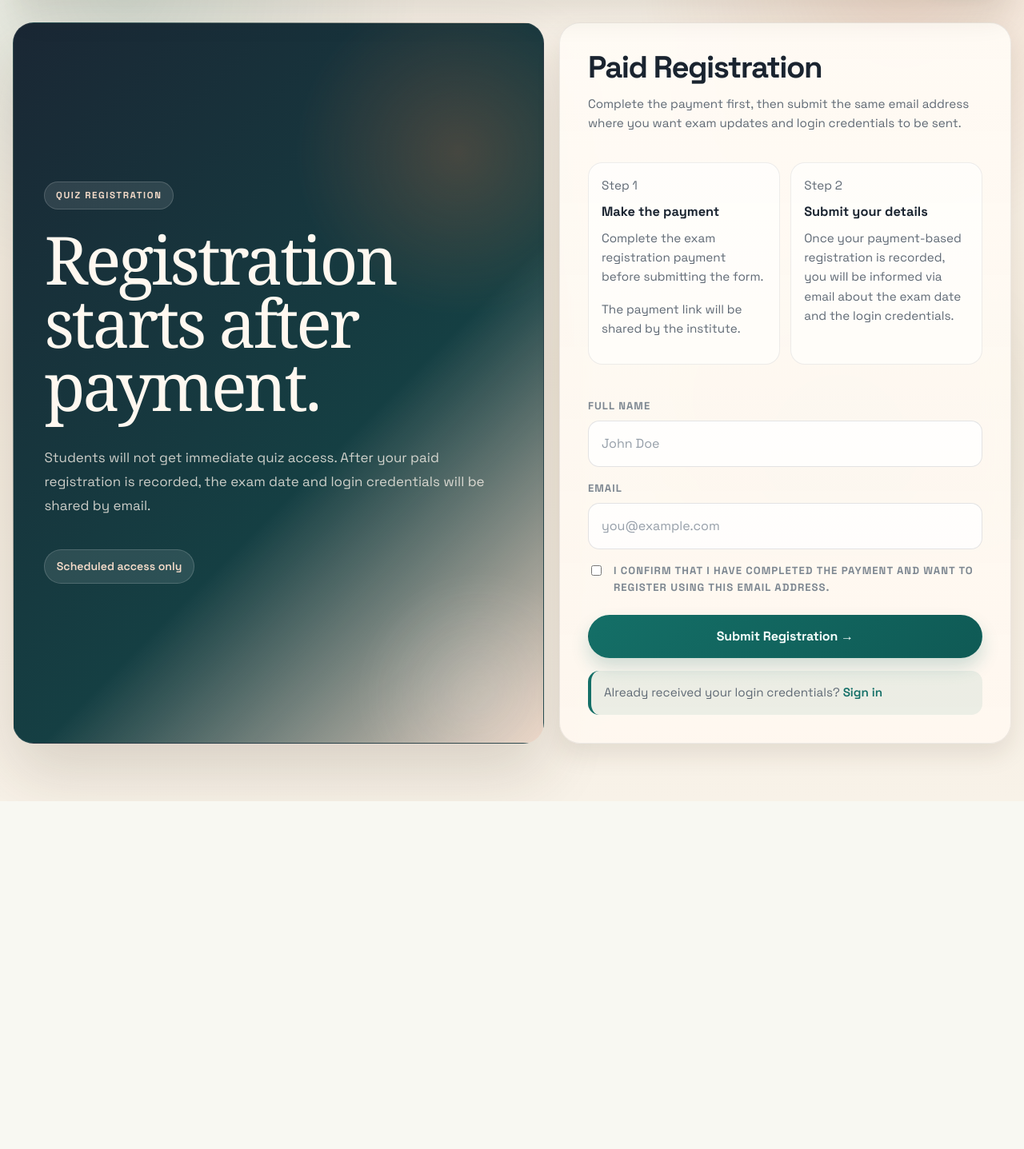
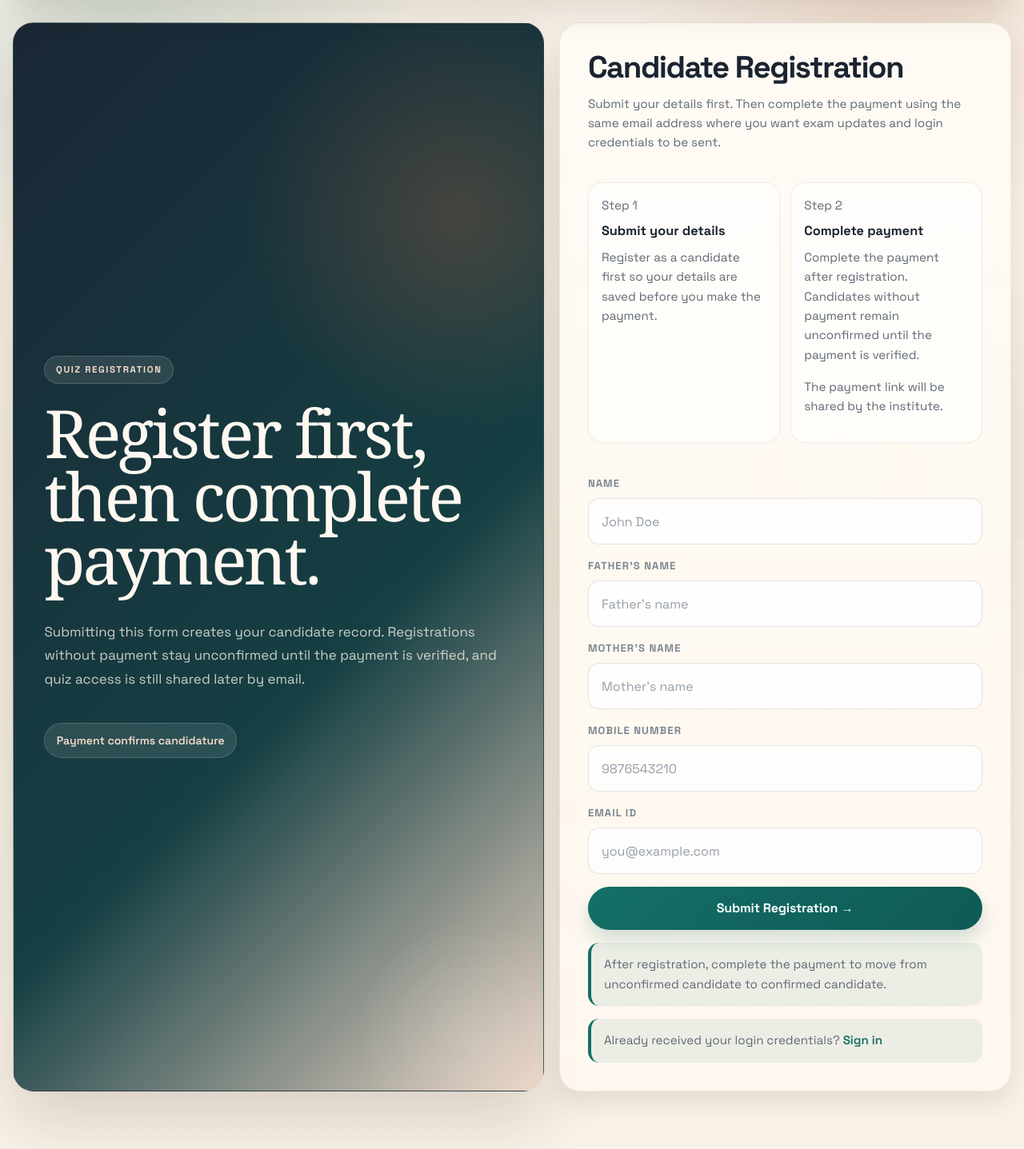
Before and after one commit to FIRDOUS-BHAT/quiz-platform-lite, a FastAPI app: page /app/register in a window 1280 px wide. Shown: the part 125-1562 px from the top of the page at 80% size. Before the commit the page ends 1127 px from the top, so only its background shows below. Run offline with FastAPI, Linux system fonts and the light colour scheme; parts of the project's set-up code (start-up, migrations or seed data) failed here and were passed over; some web fonts are replaced.

Commit message:
feat: add student registration fields and implement payment status management workflow

```diff
--- a/app/dependencies.py
+++ b/app/dependencies.py
@@ -2,7 +2,7 @@ from typing import Literal
 
 from fastapi import Depends, HTTPException, Request, status
 
-from app.schemas.auth import UserAccessStatus, UserSession
+from app.schemas.auth import PaymentStatus, UserAccessStatus, UserSession
 from app.services.db import DatabaseSessionFactory
 
 SessionScope = Literal["student", "admin", "either"]
@@ -96,9 +96,15 @@ async def get_current_user(request: Request, store=Depends(get_store)) -> UserSe
     if user is None:
         raise HTTPException(status_code=status.HTTP_401_UNAUTHORIZED, detail="Authentication required")
     if user.access_status != UserAccessStatus.ACTIVE:
+        detail = "Your registration and payment are on file. The exam date and login credentials will be shared by email."
+        if user.payment_status == PaymentStatus.UNCONFIRMED:
+            detail = (
+                "Your registration is on file, but payment is still pending confirmation. "
+                "Complete the payment to confirm your candidature."
+            )
         raise HTTPException(
             status_code=status.HTTP_401_UNAUTHORIZED,
-            detail="Your registration is on file. The exam date and login credentials will be shared by email.",
+            detail=detail,
         )
     return user
 
--- a/app/models.py
+++ b/app/models.py
@@ -17,8 +17,12 @@ class User(Base):
     user_id: Mapped[str] = mapped_column(String(128), primary_key=True)
     email: Mapped[str] = mapped_column(String(320), unique=True, nullable=False, index=True)
     full_name: Mapped[str] = mapped_column(String(256), nullable=False)
+    father_name: Mapped[str | None] = mapped_column(String(256))
+    mother_name: Mapped[str | None] = mapped_column(String(256))
+    mobile_number: Mapped[str | None] = mapped_column(String(32))
     password_hash: Mapped[str] = mapped_column(String(512), nullable=False)
     role: Mapped[str] = mapped_column(String(32), nullable=False)
+    payment_status: Mapped[str] = mapped_column(String(32), nullable=False, default="confirmed", index=True)
     access_status: Mapped[str] = mapped_column(String(32), nullable=False, default="active", index=True)
     created_at: Mapped[int] = mapped_column(BigInteger, nullable=False, index=True)
 
@@ -28,6 +32,7 @@ class User(Base):
 
     __table_args__ = (
         CheckConstraint("role IN ('admin', 'student')", name="ck_users_role"),
+        CheckConstraint("payment_status IN ('unconfirmed', 'confirmed')", name="ck_users_payment_status"),
         CheckConstraint("access_status IN ('active', 'pending_credentials')", name="ck_users_access_status"),
     )
 
--- a/app/schemas/platform.py
+++ b/app/schemas/platform.py
@@ -3,7 +3,7 @@ from typing import Literal
 from pydantic import BaseModel, ConfigDict, Field, StringConstraints
 from typing_extensions import Annotated
 
-from app.schemas.auth import UserAccessStatus
+from app.schemas.auth import PaymentStatus, UserAccessStatus
 from app.schemas.quiz import PublicQuizDefinition, PublicQuizQuestion, QuizLifecycleStatus
 
 Identifier = Annotated[str, StringConstraints(strip_whitespace=True, min_length=1, max_length=128)]
@@ -39,7 +39,11 @@ class AdminStudentRecord(BaseModel):
 
     user_id: Identifier
     full_name: str
+    father_name: str | None = None
+    mother_name: str | None = None
+    mobile_number: str | None = None
     email: str
+    payment_status: PaymentStatus = PaymentStatus.CONFIRMED
     access_status: UserAccessStatus = UserAccessStatus.ACTIVE
     created_at: int = Field(gt=0)
     quizzes_started: int = Field(ge=0)
--- a/app/templates/base.html
+++ b/app/templates/base.html
@@ -480,6 +480,7 @@
     }
 
     input[type="text"],
+    input[type="tel"],
     input[type="email"],
     input[type="password"],
     input[type="datetime-local"],
@@ -525,6 +526,7 @@
     }
 
     input[type="text"]:focus,
+    input[type="tel"]:focus,
     input[type="email"]:focus,
     input[type="password"]:focus,
     input[type="datetime-local"]:focus,
@@ -2155,7 +2157,7 @@
           {% elif current_user %}
             Open scheduled tests, continue active work, and review results from the student workspace.
           {% else %}
-            Complete paid registration to receive the exam schedule and login credentials by email.
+            Register first, then complete payment to confirm your candidature and receive the exam schedule and login credentials by email.
           {% endif %}
         </div>
       </div>
--- a/app/templates/login.html
+++ b/app/templates/login.html
@@ -6,13 +6,13 @@
   <section class="auth-aside">
     <span class="eyebrow">Student Sign In</span>
     <h1>Sign in with the credentials sent to your email.</h1>
-    <p class="hero-lead">Paid registration does not unlock the quiz immediately. The exam date and login credentials are shared later by email.</p>
+    <p class="hero-lead">Registration and payment do not unlock the quiz immediately. Confirmed candidates receive the exam date and login credentials later by email.</p>
   </section>
 
   <section class="auth-panel">
     <div>
       <h2>Sign In</h2>
-      <p class="meta" style="margin-top: 8px;">Use the email address and password shared with you after your registration is approved for the scheduled exam.</p>
+      <p class="meta" style="margin-top: 8px;">Use the email address and password shared with you after your registration is confirmed and scheduled for the exam.</p>
     </div>
     <form method="post" action="/app/login" class="stack">
       <input type="hidden" name="csrf_token" value="{{ csrf_token(request) }}">
@@ -26,7 +26,7 @@
       </div>
       <button type="submit">Sign In →</button>
       <div class="form-note">
-        Need to register first? <a href="/app/register" class="text-link">Complete paid registration</a>
+        Need to register first? <a href="/app/register" class="text-link">Create your candidate registration</a>
       </div>
     </form>
   </section>
--- a/app/templates/register.html
+++ b/app/templates/register.html
@@ -5,31 +5,38 @@
 <div class="auth-layout">
   <section class="auth-aside">
     <span class="eyebrow">Quiz Registration</span>
-    <h1>Registration starts after payment.</h1>
-    <p class="hero-lead">Students will not get immediate quiz access. After your paid registration is recorded, the exam date and login credentials will be shared by email.</p>
+    <h1>Register first, then complete payment.</h1>
+    <p class="hero-lead">Submitting this form creates your candidate record. Registrations without payment stay unconfirmed until the payment is verified, and quiz access is still shared later by email.</p>
     <div class="pill-row" style="margin-top: 18px;">
       {% if payment_fee %}
         <span class="pill">Fee INR {{ payment_fee }}</span>
       {% endif %}
-      <span class="pill">Scheduled access only</span>
+      <span class="pill">Payment confirms candidature</span>
     </div>
   </section>
 
   <section class="auth-panel">
     <div>
-      <h2>Paid Registration</h2>
-      <p class="meta" style="margin-top: 8px;">Complete the payment first, then submit the same email address where you want exam updates and login credentials to be sent.</p>
+      <h2>Candidate Registration</h2>
+      <p class="meta" style="margin-top: 8px;">Submit your details first. Then complete the payment using the same email address where you want exam updates and login credentials to be sent.</p>
     </div>
     {% if allow_registration %}
       <div class="detail-grid" style="margin-bottom: 20px;">
         <div class="detail-tile">
           <div class="meta">Step 1</div>
-          <strong>Make the payment</strong>
+          <strong>Submit your details</strong>
+          <p class="meta" style="margin-top: 8px;">
+            Register as a candidate first so your details are saved before you make the payment.
+          </p>
+        </div>
+        <div class="detail-tile">
+          <div class="meta">Step 2</div>
+          <strong>Complete payment</strong>
           <p class="meta" style="margin-top: 8px;">
             {% if payment_fee %}
-              Pay the registration fee of INR {{ payment_fee }} before submitting the form.
+              Pay INR {{ payment_fee }} after registration. Candidates without payment remain unconfirmed until the payment is verified.
             {% else %}
-              Complete the exam registration payment before submitting the form.
+              Complete the payment after registration. Candidates without payment remain unconfirmed until the payment is verified.
             {% endif %}
           </p>
           {% if payment_url %}
@@ -38,29 +45,33 @@
             <p class="meta" style="margin-top: 12px;">The payment link will be shared by the institute.</p>
           {% endif %}
         </div>
-        <div class="detail-tile">
-          <div class="meta">Step 2</div>
-          <strong>Submit your details</strong>
-          <p class="meta" style="margin-top: 8px;">Once your payment-based registration is recorded, you will be informed via email about the exam date and the login credentials.</p>
-        </div>
       </div>
       <form method="post" action="/app/register" class="stack">
         <input type="hidden" name="csrf_token" value="{{ csrf_token(request) }}">
         <div>
-          <label for="full_name">Full name</label>
+          <label for="full_name">Name</label>
           <input id="full_name" name="full_name" type="text" placeholder="John Doe" required autocomplete="name">
         </div>
         <div>
-          <label for="email">Email</label>
+          <label for="father_name">Father's Name</label>
+          <input id="father_name" name="father_name" type="text" placeholder="Father's name" required>
+        </div>
+        <div>
+          <label for="mother_name">Mother's Name</label>
+          <input id="mother_name" name="mother_name" type="text" placeholder="Mother's name" required>
+        </div>
+        <div>
+          <label for="mobile_number">Mobile Number</label>
+          <input id="mobile_number" name="mobile_number" type="tel" placeholder="9876543210" required autocomplete="tel" inputmode="tel">
+        </div>
+        <div>
+          <label for="email">Email ID</label>
           <input id="email" name="email" type="email" placeholder="you@example.com" required autocomplete="email">
         </div>
-        <div>
-          <label for="payment_acknowledged" style="display: flex; gap: 12px; align-items: flex-start;">
-            <input id="payment_acknowledged" name="payment_acknowledged" type="checkbox" value="yes" required style="margin-top: 4px;">
-            <span>I confirm that I have completed the payment and want to register using this email address.</span>
-          </label>
+        <button type="submit">Submit Registration →</button>
+        <div class="form-note">
+          After registration, complete the payment to move from unconfirmed candidate to confirmed candidate.
         </div>
-        <button type="submit">Submit Registration →</button>
         <div class="form-note">
           Already received your login credentials? <a href="/app/login" class="text-link">Sign in</a>
         </div>
@@ -68,7 +79,7 @@
     {% else %}
       <div class="empty-state">
         <strong>Registration Closed</strong>
-        <p class="meta" style="margin-top: 8px;">Paid registration is currently disabled. Contact your administrator for access.</p>
+        <p class="meta" style="margin-top: 8px;">Candidate registration is currently disabled. Contact your administrator for access.</p>
         <a href="/app/login" class="button secondary small">Back to Sign In</a>
       </div>
     {% endif %}
```
Also changed, not shown: app/routers/web.py (+50 -12 lines), app/schemas/auth.py (+17 -3 lines), app/services/db.py (+8 -0 lines), app/services/platform_store.py (+60 -4 lines), app/templates/admin_overview.html (+6 -3 lines), app/templates/admin_student_detail.html (+53 -2 lines), app/templates/admin_students.html (+17 -7 lines).
